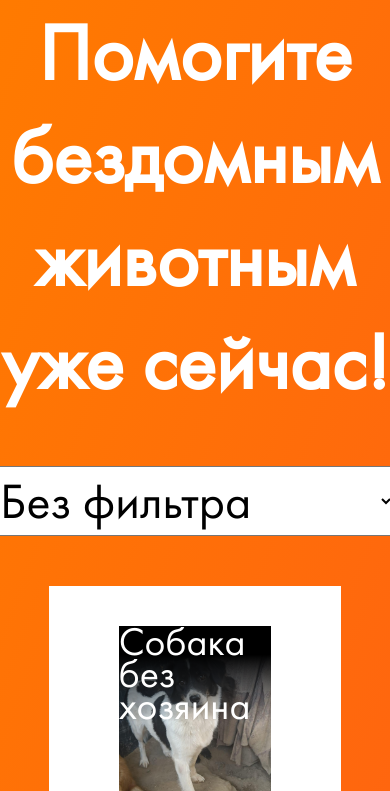
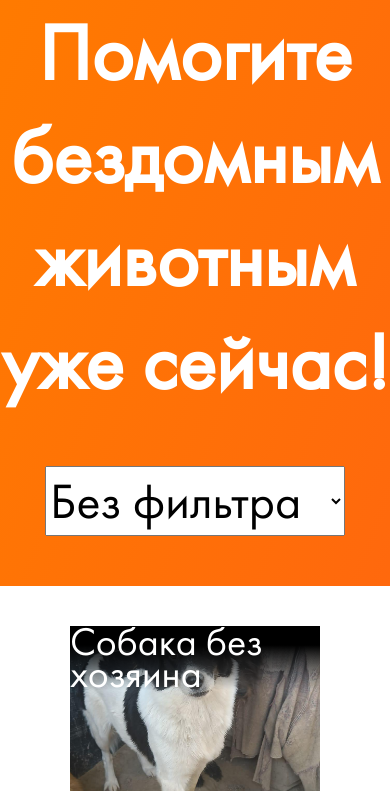
Before and after one commit to it-taboo/catalogue, a plain HTML site: page index.html in a window 390 px wide. Shown: the part 53-844 px from the top of the page. Drawn offline with Linux system fonts and the light colour scheme.

Commit message:
Update style.css

```diff
--- a/style.css
+++ b/style.css
@@ -158,6 +158,14 @@ footer {
 }
 
 @media screen and (max-width: 500px) {
+	#dropdown {
+		margin-bottom: 100px;
+		width: 300px;
+		height: 70px;
+		font-size: 50px;
+		color: #000000;
+	}
+
 	.extra {
 		width: 25%;
 	}
@@ -165,6 +173,11 @@ footer {
 	.extradiv {
 		flex-direction: column;
 		width: 75%;
+	}
+
+	.catalogue {
+		width: 100%;
+		height: fit-content;
 	}
 
 	#text-cont > h1, a, p {
```
